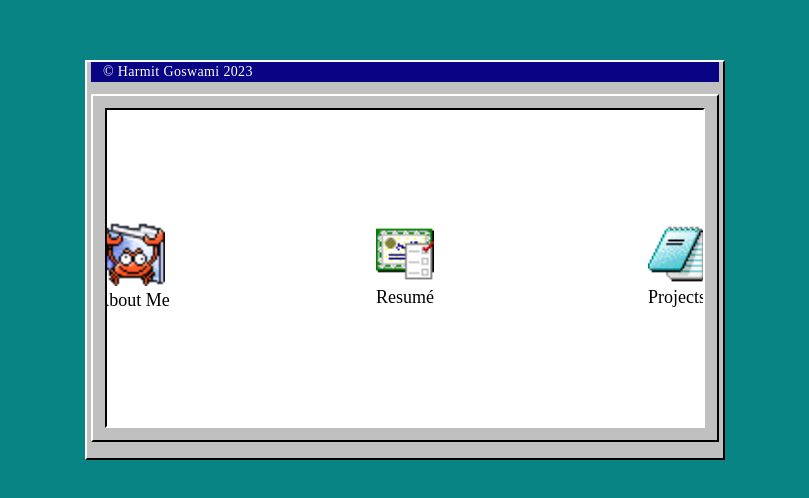
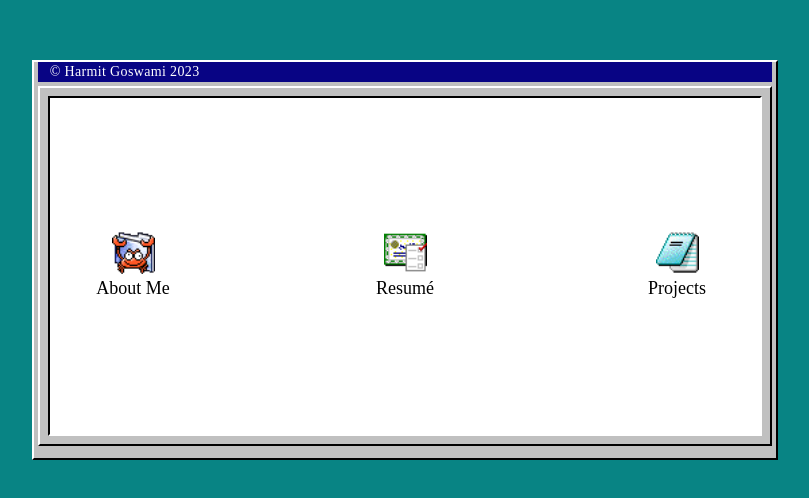
Before and after one commit to harmitgoswami/harmitgoswami.github.io, a React (Create React App) app: page /projects in a window 1280 px wide. Shown: the part 140-638 px from the top of the page, without its empty margins (235-1044 px from the left). Built offline with nearby package versions, Linux system fonts and the light colour scheme.

Commit message:
adjusted sizings for some components

```diff
--- /dev/null
+++ b/postcss.config.js
@@ -0,0 +1,6 @@
+module.exports = {
+    plugins: {
+      tailwindcss: {},
+      autoprefixer: {},
+    },
+  }
--- a/src/index.css
+++ b/src/index.css
@@ -80,12 +80,12 @@ code {
 }
 
 h1 {
-  font-size: 3em;
+  font-size: 2em;
   font-weight: bold;
 }
 
 .date-text{
-  font-size: 1.75em;
+  font-size: 1.45em;
 }
 
 .desc-text{
@@ -114,8 +114,8 @@ h1 {
 }
 
 .icon{
-  max-height: 64px;
-  max-width: 64px;
+  max-height: 43px;
+  max-width: 43px;
   width: 100%;
   height: 100%;
   display: flex;
@@ -143,6 +143,6 @@ h1 {
 }
 
 .project-image {
-  max-width: 90%;
+  max-width: 80%;
   height: auto;
 }
--- a/src/pages/sites/Home.js
+++ b/src/pages/sites/Home.js
@@ -7,15 +7,15 @@ import crab from "../../assets/icons/crabicon-2.png";
 export default function Home() {
   return (
     <div className="bg-[#088484] h-screen w-full centered">
-      <div className="w-6/12 h-3/6 px-1 pb-12 bg-[#c0c0c0] border-2 border-t-white border-l-white border-b-black border-r-black">
+      <div className="w-7/12 h-3/6 px-1 pb-9 bg-[#c0c0c0] border-2 border-t-white border-l-white border-b-black border-r-black">
 
-        <div className="h-5 bg-[#080484] w-full mb-3">
+        <div className="h-5 bg-[#080484] w-full mb-1">
           <p className="text-white text-sm font-scp ml-3 tracking-wide	">
             © Harmit Goswami 2023
           </p>
         </div>
 
-        <div className="inner-container p-3 border-t-white border-l-white border-b-black border-r-black centered">
+        <div className="inner-container p-2 border-t-white border-l-white border-b-black border-r-black centered">
           <div className="inner-container centered border-t-black border-l-black border-b-white border-r-white">
             <div className="centered bg-white w-full h-full md:space-x-20 md:overflow-hidden">
 
--- a/src/pages/sites/Projects.js
+++ b/src/pages/sites/Projects.js
@@ -69,7 +69,7 @@ export default function Projects() {
             },
           }}
         >
-          <div className="w-full h-full px-2 pb-12 bg-[#c0c0c0] border-2 border-t-white border-l-white border-b-black border-r-black">
+          <div className="w-full h-full px-2 pb-12 bg-[#c0c0c0] border-2 border-t-white border-l-white border-b-black border-r-black overflow-hidden">
             <div className="h-7 bg-[#080484] w-full mb-3">
               <button
                 onClick={() => setIsOpen(false)}
@@ -80,14 +80,14 @@ export default function Projects() {
               </p>
             </div>
 
-            <div className="inner-container p-3 border-t-white border-l-white border-b-black border-r-black centered">
-              <div className="inner-container centered border-t-black border-l-black border-b-white border-r-white">
+            <div className="inner-container p-3 border-t-white border-l-white border-b-black border-r-black centered overflow-hidden">
+              <div className="inner-container centered border-t-black border-l-black border-b-white border-r-white overflow-scroll">
                 <div className="bg-white w-full h-full">
-                  <h1 className="centered mb-16">{modalContent?.name}</h1>
-                  <p className="date-text centered mb-16">
+                  <h1 className="centered mb-10">{modalContent?.name}</h1>
+                  <p className="date-text centered mb-10">
                     {modalContent?.date}
                   </p>
-                  <ul className="space-y-6">
+                  <ul className="space-y-2">
                     {modalContent?.description &&
                       modalContent.description.map((sentence, index) => (
                         <li
@@ -105,10 +105,10 @@ export default function Projects() {
                       </a>
                     </p>
                   )}
-                  <div className="grid grid-cols-2 gap-4 mt-12">
+                  <div className="grid grid-cols-2 gap-4 mt-12 overflow-hidden">
                 {
                   modalContent?.images && modalContent.images.map((image, index) => (
-                    <div className="image-container overflow-hidden centered" key={index}>
+                    <div className="image-container overflow-hidden centered w-full " key={index}>
                       <img src={image} alt={'Project Screenshot'} className="project-image object-cover object-center"/>
                     </div>
                   ))
```
Also changed, not shown: 1 other file (tests, documents, lock files or other folders).
